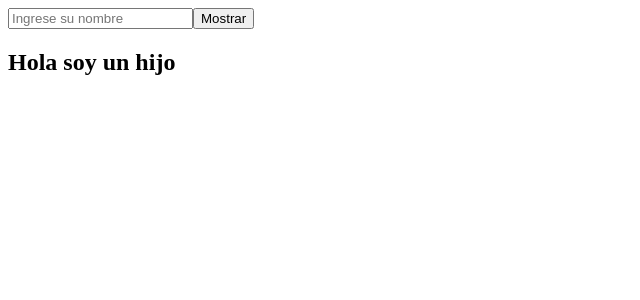
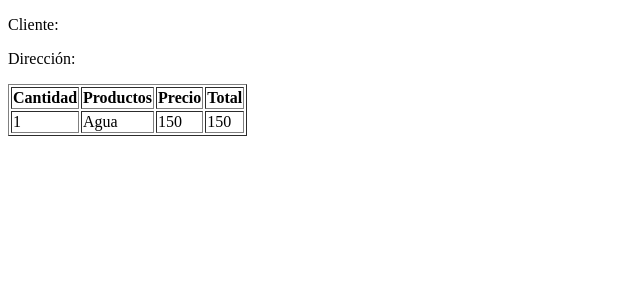
Before and after one commit to andres990127/Angular-Core, an Angular app: page / in a window 1280 px wide. Shown: the top 300 px of the page, without its empty margins (0-640 px from the left). Built offline with nearby package versions, Linux system fonts and the light colour scheme.

Commit message:
Version interaccion de datos entre componentes

```diff
--- a/src/app/app-routing.module.ts
+++ b/src/app/app-routing.module.ts
@@ -1,8 +1,13 @@
 import { NgModule } from '@angular/core';
 import { Routes, RouterModule } from '@angular/router';
+import { PedidoComponent } from './pedido/pedido.component';
 
 
-const routes: Routes = [];
+const routes: Routes = [
+  {
+    path: '', component: PedidoComponent
+  }
+];
 
 @NgModule({
   imports: [RouterModule.forRoot(routes)],
--- a/src/app/app.component.html
+++ b/src/app/app.component.html
@@ -1,8 +1,8 @@
-<input #inputNombre type="text" placeholder="Ingrese su nombre">
+<!-- <input #inputNombre type="text" placeholder="Ingrese su nombre">
 <button (click)="mostrar()">
   Mostrar
 </button>
+<app-hijo></app-hijo> -->
 
 
-<app-hijo></app-hijo>
 <router-outlet></router-outlet>
--- a/src/app/app.module.ts
+++ b/src/app/app.module.ts
@@ -4,11 +4,15 @@ import { NgModule } from '@angular/core';
 import { AppRoutingModule } from './app-routing.module';
 import { AppComponent } from './app.component';
 import { HijoComponent } from './hijo/hijo.component';
+import { PedidoComponent } from './pedido/pedido.component';
+import { PedidoDetalleComponent } from './pedido-detalle/pedido-detalle.component';
 
 @NgModule({
   declarations: [
     AppComponent,
-    HijoComponent
+    HijoComponent,
+    PedidoComponent,
+    PedidoDetalleComponent
   ],
   imports: [
     BrowserModule,
--- /dev/null
+++ b/src/app/models/pedido-detalle.ts
@@ -0,0 +1,15 @@
+export class PedidoDetalle
+{
+    cantidad: number;
+    producto: string;
+    precio: number;
+    total: number;
+
+    constructor()
+    {
+        this.cantidad = this.cantidad;
+        this.producto = this.producto;
+        this.precio = this.precio;
+        this.total = this.total;
+    }
+}
--- /dev/null
+++ b/src/app/models/pedido.ts
@@ -0,0 +1,16 @@
+import { stringify } from 'querystring'
+import { PedidoDetalle } from './pedido-detalle';
+
+export class Pedido
+{
+    cliente: string;
+    direccion: string;
+    pedidoDetalle: PedidoDetalle[]
+
+    constructor()
+    {
+        this.cliente = this.cliente
+        this.direccion = this.direccion
+        this.pedidoDetalle = new Array<PedidoDetalle>();
+    }
+}
--- /dev/null
+++ b/src/app/pedido-detalle/pedido-detalle.component.html
@@ -0,0 +1,14 @@
+<table border="1px">
+    <tr>
+        <th>Cantidad</th>
+        <th>Productos</th>
+        <th>Precio</th>
+        <th>Total</th>
+    </tr>
+    <tr>
+        <td>1</td>
+        <td>Agua</td>
+        <td>150</td>
+        <td>150</td>
+    </tr>
+</table>
--- /dev/null
+++ b/src/app/pedido-detalle/pedido-detalle.component.ts
@@ -0,0 +1,15 @@
+import { Component, OnInit } from '@angular/core';
+
+@Component({
+  selector: 'app-pedido-detalle',
+  templateUrl: './pedido-detalle.component.html',
+  styleUrls: ['./pedido-detalle.component.scss']
+})
+export class PedidoDetalleComponent implements OnInit {
+
+  constructor() { }
+
+  ngOnInit() {
+  }
+
+}
--- /dev/null
+++ b/src/app/pedido/pedido.component.html
@@ -0,0 +1,5 @@
+<p> Cliente: {{pedido.cliente}} </p>
+<p> Dirección:{{pedido.direccion}}</p>
+
+
+<app-pedido-detalle></app-pedido-detalle>
--- /dev/null
+++ b/src/app/pedido/pedido.component.ts
@@ -0,0 +1,16 @@
+import { Component, OnInit } from '@angular/core';
+import { Pedido } from '../models/pedido';
+
+@Component({
+  selector: 'app-pedido',
+  templateUrl: './pedido.component.html',
+  styleUrls: ['./pedido.component.scss']
+})
+export class PedidoComponent implements OnInit {
+  pedido: Pedido = new Pedido();
+  constructor() { }
+
+  ngOnInit() {
+  }
+
+}
```
Also changed, not shown: src/app/pedido-detalle/pedido-detalle.component.scss (added), src/app/pedido/pedido.component.scss (added), 2 other files (tests, documents, lock files or other folders).
